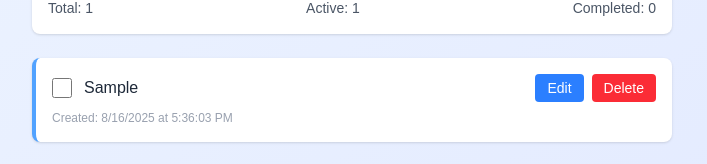
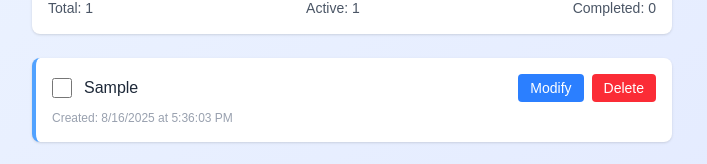
Before and after one commit to WillbeS/task-manager-nextjs, a Next.js app: page / in a window 1280 px wide. Both pictures are taken after typing "Sample" into the empty fields and a click on the button "Add". Shown: the part 300-464 px from the top of the page, without its empty margins (288-995 px from the left). Built offline with nearby package versions, Linux system fonts and the light colour scheme.

Commit message:
Fix: Change Edit button text to Modify for better UX

```diff
--- a/src/app/page.tsx
+++ b/src/app/page.tsx
@@ -217,7 +217,7 @@ export default function Home() {
                         onClick={() => startEditing(task.id, task.text)}
                         className="px-3 py-1 bg-blue-500 text-white rounded text-sm hover:bg-blue-600 transition-colors"
                       >
-                        Edit
+                        Modify
                       </button>
                       <button
                         onClick={() => deleteTask(task.id)}
```
